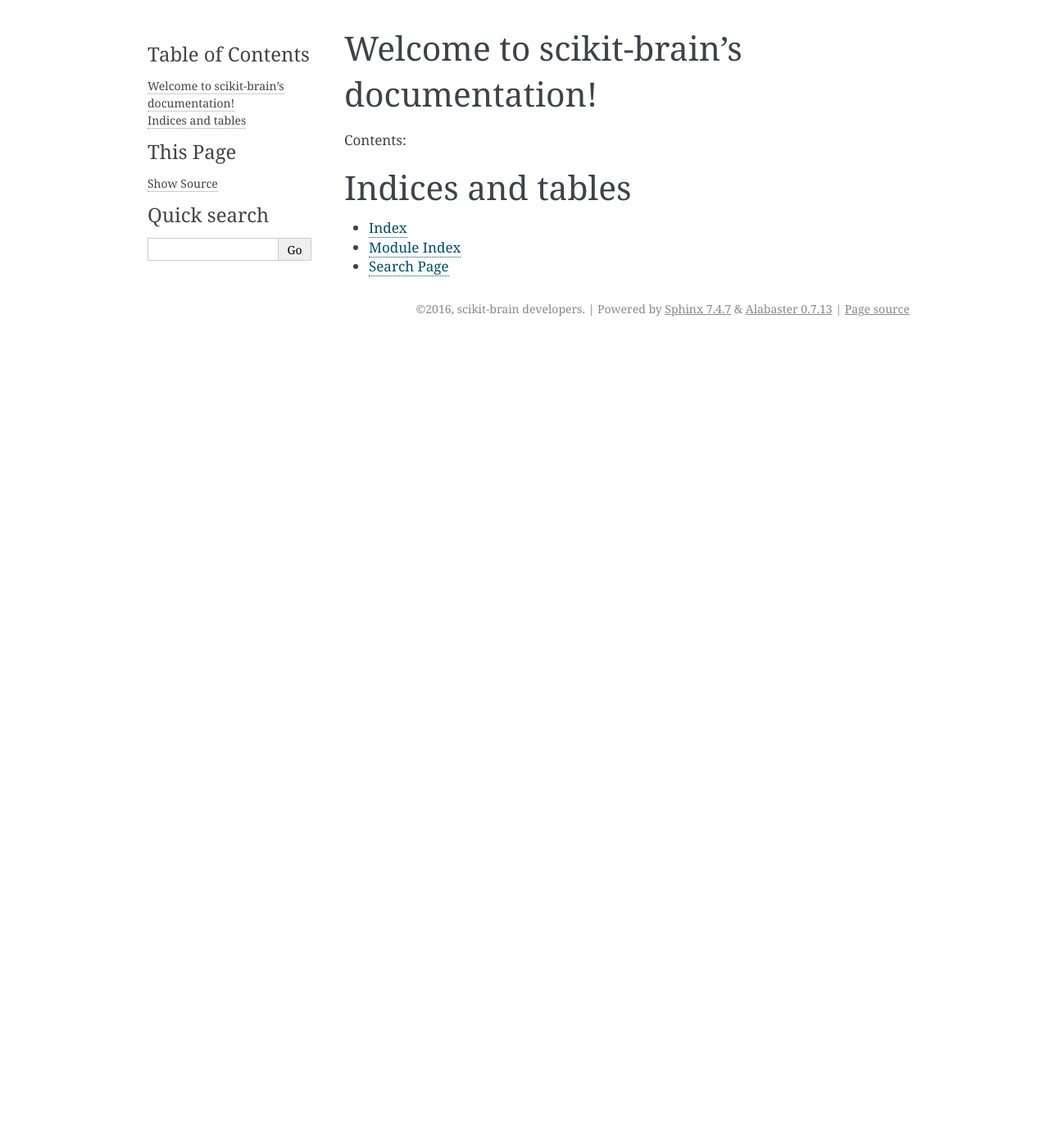
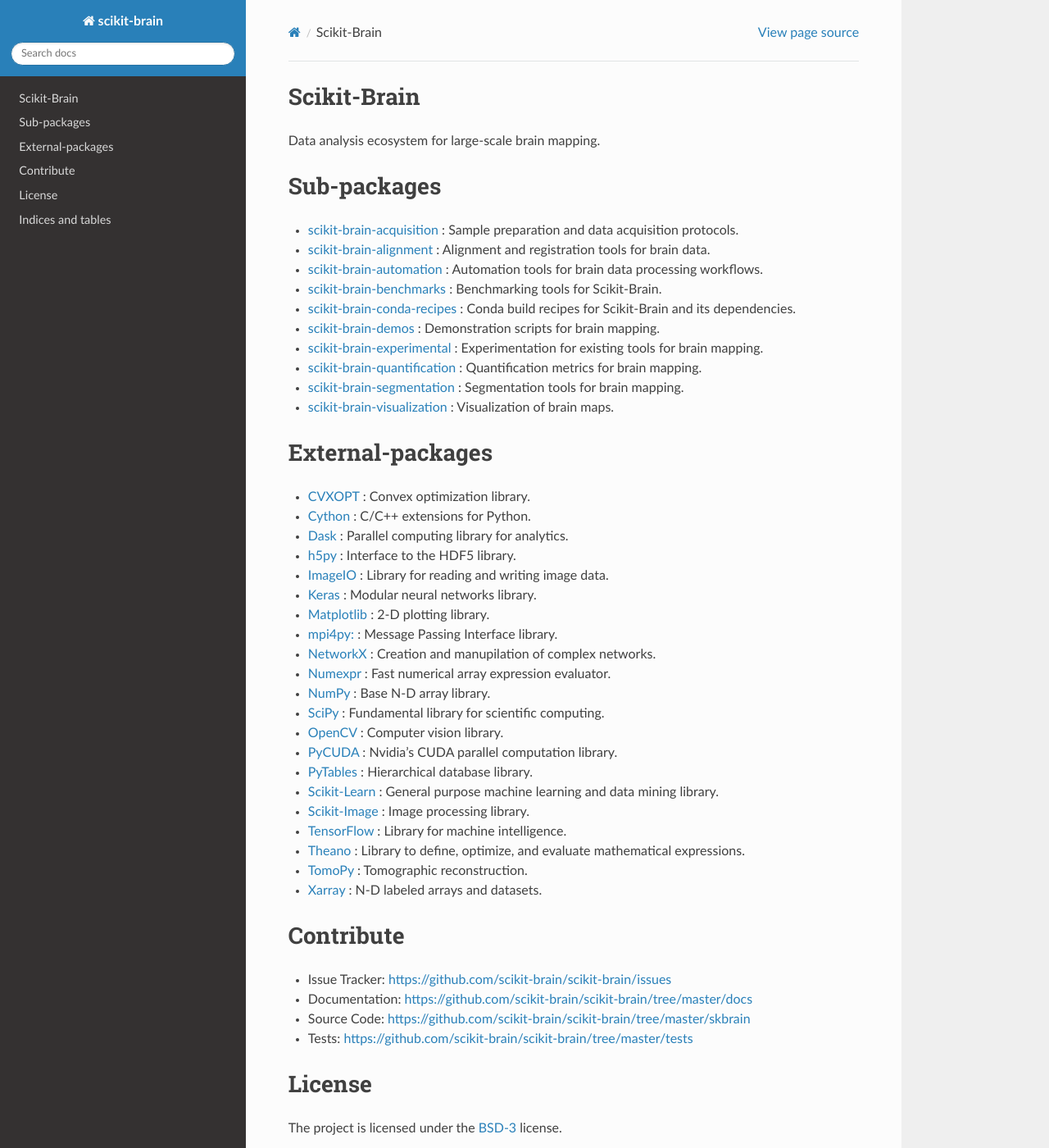
Before and after one commit to scikit-brain/scikit-brain, a Sphinx documentation site: the page built from docs/index.rst, in a window 1280 px wide and 1400 px high. Shown: the whole window at 82% size. Built offline with Sphinx 7.4.7 and the Read the Docs theme 2.0.0, drawn with Linux system fonts in a browser that asks for light colours; some of the changed text lies outside the part shown.

Commit message:
docs updated

```diff
--- a/docs/conf.py
+++ b/docs/conf.py
@@ -37,7 +37,21 @@
     'sphinx.ext.coverage',
     'sphinx.ext.mathjax',
     'sphinx.ext.viewcode',
+    'sphinx.ext.napoleon',
+    'sphinxcontrib.bibtex',
 ]
+
+# Napoleon settings
+napoleon_google_docstring = True
+napoleon_numpy_docstring = True
+napoleon_include_private_with_doc = False
+napoleon_include_special_with_doc = False
+napoleon_use_admonition_for_examples = False
+napoleon_use_admonition_for_notes = False
+napoleon_use_admonition_for_references = False
+napoleon_use_ivar = False
+napoleon_use_param = False
+napoleon_use_rtype = False
 
 # Add any paths that contain templates here, relative to this directory.
 templates_path = ['_templates']
@@ -116,7 +130,16 @@
 
 # The theme to use for HTML and HTML Help pages.  See the documentation for
 # a list of builtin themes.
-html_theme = 'alabaster'
+html_theme = 'sphinx_rtd_theme'
+
+# on_rtd is whether we are on readthedocs.org, this line of code grabbed from
+# docs.readthedocs.org
+on_rtd = os.environ.get('READTHEDOCS', None) == 'True'
+
+if not on_rtd:  # only import and set the theme if we're building docs locally
+    import sphinx_rtd_theme
+    html_theme = 'sphinx_rtd_theme'
+    html_theme_path = [sphinx_rtd_theme.get_html_theme_path()]
 
 # Theme options are theme-specific and customize the look and feel of a theme
 # further.  For a list of options available for each theme, see the
--- a/docs/index.rst
+++ b/docs/index.rst
@@ -3,15 +3,124 @@
    You can adapt this file completely to your liking, but it should at least
    contain the root `toctree` directive.
 
-Welcome to scikit-brain's documentation!
-========================================
+Scikit-Brain
+============
 
-Contents:
+Data analysis ecosystem for large-scale brain mapping.
 
-.. toctree::
-   :maxdepth: 2
+Sub-packages
+============
+
+* `scikit-brain-acquisition <https://github.com/scikit-brain/scikit-brain-acquisition>`_
+  : Sample preparation and data acquisition protocols.
+
+* `scikit-brain-alignment <https://github.com/scikit-brain/scikit-brain-alignment>`_
+  : Alignment and registration tools for brain data.
+
+* `scikit-brain-automation <https://github.com/scikit-brain/scikit-brain-automation>`_
+  : Automation tools for brain data processing workflows.
+
+* `scikit-brain-benchmarks <https://github.com/scikit-brain/scikit-brain-benchmarks>`_
+  : Benchmarking tools for Scikit-Brain.
+
+* `scikit-brain-conda-recipes <https://github.com/scikit-brain/scikit-brain-conda-recipes>`_
+  : Conda build recipes for Scikit-Brain and its dependencies.
+
+* `scikit-brain-demos <https://github.com/scikit-brain/scikit-brain-demos>`_
+  : Demonstration scripts for brain mapping.
+
+* `scikit-brain-experimental <https://github.com/scikit-brain/scikit-brain-experimental>`_
+  : Experimentation for existing tools for brain mapping.
+
+* `scikit-brain-quantification <https://github.com/scikit-brain/scikit-brain-quantification>`_
+  : Quantification metrics for brain mapping.
+
+* `scikit-brain-segmentation <https://github.com/scikit-brain/scikit-brain-segmentation>`_
+  : Segmentation tools for brain mapping.
+
+* `scikit-brain-visualization <https://github.com/scikit-brain/scikit-brain-visualization>`_
+  : Visualization of brain maps.
+
+External-packages
+=================
+
+* `CVXOPT <http://cvxopt.org>`_
+  : Convex optimization library.
+
+* `Cython <http://cython.org>`_
+  : C/C++ extensions for Python.
+
+* `Dask <http://dask.pydata.org>`_
+  : Parallel computing library for analytics.
+
+* `h5py <http://www.h5py.org>`_
+  : Interface to the HDF5 library.
+
+* `ImageIO <http://imageio.github.io>`_
+  : Library for reading and writing image data.
+
+* `Keras <http://keras.io>`_
+  : Modular neural networks library.
+
+* `Matplotlib <http://matplotlib.org>`_
+  : 2-D plotting library.
+
+* `mpi4py: <http://mpi4py.readthedocs.io>`_
+  : Message Passing Interface library.
+
+* `NetworkX <http://networkx.github.io>`_
+  : Creation and manupilation of complex networks.
+
+* `Numexpr <https://github.com/pydata/numexpr>`_
+  : Fast numerical array expression evaluator.
+
+* `NumPy <http://www.numpy.org>`_
+  : Base N-D array library.
+
+* `SciPy <http://www.scipy.org>`_
+  : Fundamental library for scientific computing.
+
+* `OpenCV <http://opencv.org>`_
+  : Computer vision library.
+
+* `PyCUDA <https://developer.nvidia.com/pycuda>`_
+  : Nvidia’s CUDA parallel computation library.
+
+* `PyTables <http://www.pytables.org>`_
+  : Hierarchical database library.
+
+* `Scikit-Learn <http://www.scikit-learn.org>`_
+  : General purpose machine learning and data mining library.
+
+* `Scikit-Image <http://scikit-image.org>`_
+  : Image processing library.
+
+* `TensorFlow <http://www.tensorflow.org>`_
+  : Library for machine intelligence.
+
+* `Theano <http://deeplearning.net/software/theano/>`_
+  : Library to define, optimize, and evaluate mathematical expressions.
+
+* `TomoPy <http://tomopy.readthedocs.org>`_
+  : Tomographic reconstruction.
+
+* `Xarray <http://xarray.pydata.org/en/stable/>`_
+  : N-D labeled arrays and datasets.
 
 
+Contribute
+==========
+
+* Issue Tracker: https://github.com/scikit-brain/scikit-brain/issues
+* Documentation: https://github.com/scikit-brain/scikit-brain/tree/master/docs
+* Source Code: https://github.com/scikit-brain/scikit-brain/tree/master/skbrain
+* Tests: https://github.com/scikit-brain/scikit-brain/tree/master/tests
+
+License
+=======
+
+The project is licensed under the
+`BSD-3 <https://github.com/scikit-brain/scikit-brain/blob/master/LICENSE.txt>`_ license.
 
 Indices and tables
 ==================
```
